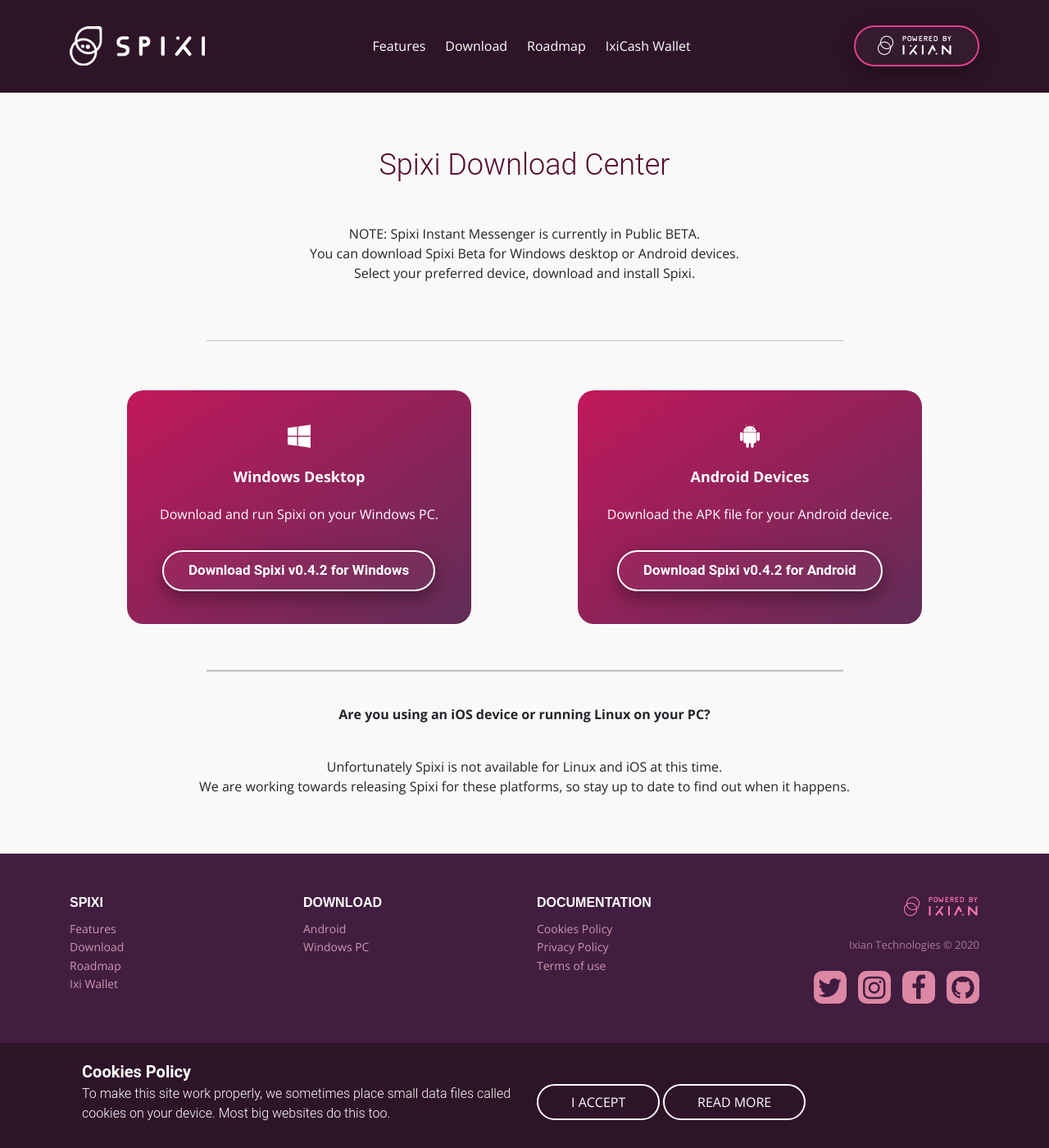
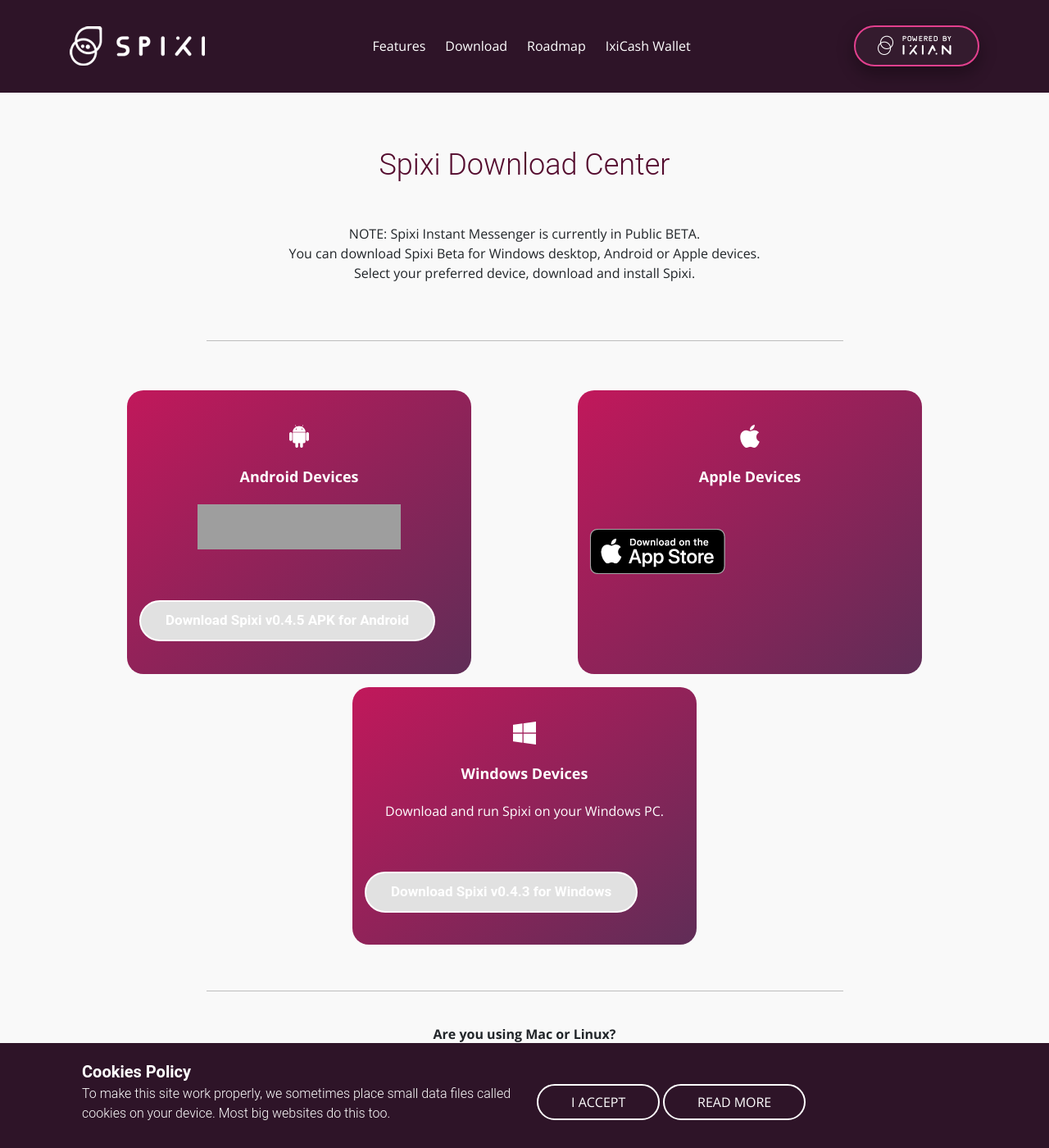
Before and after one commit to ProjectIxian/Spixi-website, a Jekyll site: the page built from download.md, in a window 1280 px wide and 1400 px high. Shown: the whole window at 82% size. Built offline with Jekyll 4.4.1, drawn with Linux system fonts in a browser that asks for light colours; nearby versions of some CDN libraries; grey boxes are pictures that could not be loaded.

Commit message:
- updated links to v0.4.3/v0.4.5

```diff
--- a/_layouts/default.html
+++ b/_layouts/default.html
@@ -91,9 +91,9 @@
                             <div class="col-sm-4 col-md-3 item">
                                 <h3>DOWNLOAD</h3>
                                 <ul class="nav-links">
-                                    <li><a href="https://github.com/ProjectIxian/Spixi/releases/download/v0.4.2/Spixi-v0.4.2-Android.apk">Android</a></li>
-                                    <!--<li><a href="#">iOS</a></li>-->
-                                    <li><a href="https://github.com/ProjectIxian/Spixi/releases/download/v0.4.2/Spixi-v0.4.2-Win.zip">Windows PC</a></li>
+                                    <li><a href="https://play.google.com/store/apps/details?id=io.ixian.spixi">Android</a></li>
+                                    <li><a href="https://apps.apple.com/us/app/spixi-im-wallet/id1506931056">iPhone &amp; iPad</a></li>
+                                    <li><a href="https://github.com/ProjectIxian/Spixi/releases/download/v0.4.5/Spixi-v0.4.3-Win.zip">Windows PC</a></li>
                                     <!--<li><a href="#">Linux</a></li>-->
                                 </ul>
                             </div>
--- a/assets/css/styles.css
+++ b/assets/css/styles.css
@@ -432,3 +432,78 @@
         width: auto;
     }
 }
+
+.downloadsTitle {
+    font-family: Roboto, sans-serif;
+    font-size: 36px;
+    font-weight: 300;
+    padding-top: 120px;
+    color: #540b2e;
+}
+
+.downloadsSubTitle {
+    padding-top: 30px;
+    font-family: 'Open Sans', sans-serif;
+    padding-bottom: 40px;
+}
+
+.downloadBoxSmall {
+    background-image: linear-gradient(to bottom right, #c1185b, #602d57);
+    margin-left: auto;
+    margin-right: auto;
+    max-width: 420px;
+    border-radius: 20px;
+}
+
+.downloadBoxSmall > i {
+    font-size: 32px;
+    padding-top: 40px;
+    display: flex;
+    color: rgb(255,255,255);
+}
+
+.downloadBoxSmall > strong {
+    font-family: 'Open Sans', sans-serif;
+    padding-bottom: 20px;
+    display: flex;
+    align-items: center;
+    justify-content: center;
+    font-size: 18px;
+    padding-top: 20px;
+    color: rgb(255,255,255);
+}
+
+.downloadBoxSmall > p {
+    justify-content: center;
+    align-items: center;
+    display: flex;
+    margin-left: 5%;
+    margin-right: 5%;
+    color: rgb(255,255,255);
+}
+
+.downloadBoxSmall img
+{
+    height: 55px;
+}
+
+.downloadBoxSmall > a > button {
+    padding-top: 10px;
+    margin-top: 32px;
+    margin-left: auto;
+    margin-right: auto;
+    margin-bottom: 40px;
+    display: flex;
+    font-family: Roboto, sans-serif;
+    box-shadow: 0 4px 24px 0 rgba(0, 0, 0, 0.2), 0 12px 20px 0 rgba(0, 0, 0, 0.19);
+    opacity: 1;
+    background-color: rgba(255,255,255,0.03);
+    padding-left: 30px;
+    padding-right: 30px;
+    font-size: 17px;
+    padding-bottom: 10px;
+    font-weight: bold;
+    border-color: rgb(136,52,52);
+    border-radius: 40px;
+    border: 2px solid white;
+}
--- a/download.md
+++ b/download.md
@@ -7,18 +7,42 @@
 <div class="bg-success d-flex align-items-center" style="padding-bottom: 60px;">
 </div>
 <div class="container">
-    <h1 class="text-center" style="font-family: Roboto, sans-serif;font-size: 36px;font-weight: 300;padding-top: 120px;color: #540b2e;">Spixi Download Center</h1>
-    <p class="text-center" style="padding-top: 30px;font-family: 'Open Sans', sans-serif;padding-bottom: 40px;">NOTE: Spixi Instant Messenger is currently in Public BETA.<br>
-        You can download Spixi Beta for Windows desktop or Android devices.<br>
+    <h1 class="text-center downloadsTitle">Spixi Download Center</h1>
+    <p class="text-center downloadsSubTitle">NOTE: Spixi Instant Messenger is currently in Public BETA.<br>
+        You can download Spixi Beta for Windows desktop, Android or Apple devices.<br>
         Select your preferred device, download and install Spixi.<br>
     </p><div class="divider"></div>
     <div class="row" style="padding-bottom: 40px;padding-top: 60px;padding-left:20px;padding-right:20px;">
-        <div class="col-md-3 col-xl-6 col-md-5 mb-3" style="background-image: linear-gradient(to bottom right, #c1185b, #602d57);margin-left: auto;margin-right: auto;max-width: 420px;border-radius: 20px;"><i class="fab fa-windows d-xl-flex justify-content-xl-center justify-content-center" style="font-size: 32px;padding-top: 40px;display: flex;color: rgb(255,255,255);"></i><strong style="font-family: 'Open Sans', sans-serif;padding-bottom: 20px;display: flex;align-items: center;justify-content: center;font-size: 18px;padding-top: 20px;color: rgb(255,255,255);">Windows Desktop</strong>
-            <p class="text-center" style="justify-content: center;align-items: center;display: flex;margin-left: 5%;margin-right: 5%;color: rgb(255,255,255);">Download and run Spixi on your Windows PC.</p><a href="https://github.com/ProjectIxian/Spixi/releases/download/v0.4.2/Spixi-v0.4.2-Win.zip"><button class="btn btn-primary text-left radial-fill" type="button" style="padding-top: 10px;margin-top: 32px;margin-left: auto;margin-right: auto;display: flex;margin-bottom: 40px;font-family: Roboto, sans-serif;box-shadow: 0 4px 24px 0 rgba(0, 0, 0, 0.2), 0 12px 20px 0 rgba(0, 0, 0, 0.19);opacity: 1;background-color: rgba(255,255,255,0.03);padding-left: 30px;padding-right: 30px;font-size: 17px;padding-bottom: 10px;font-weight: bold;border-color: white;border-radius: 40px;border: 2px solid white;">Download Spixi v0.4.2 for Windows</button></a>
+        <div class="col-md-3 col-xl-6 col-md-5 mb-3 downloadBoxSmall">
+            <i class="fab fa-android d-xl-flex justify-content-xl-center justify-content-center"></i>
+            <strong>Android Devices</strong>
+            <p class="text-center">
+                <a href="https://play.google.com/store/apps/details?id=io.ixian.spixi&pcampaignid=pcampaignidMKT-Other-global-all-co-prtnr-py-PartBadge-Mar2515-1">
+                    <img alt="Get it on Google Play" src="https://play.google.com/intl/en_us/badges/static/images/badges/en_badge_web_generic.png"/>
+                </a>
+            </p>
+            <a href="https://github.com/ProjectIxian/Spixi/releases/download/v0.4.5/Spixi-v0.4.5-Android.apk">
+                <button class="btn btn-primary text-left radial-fill" type="button">Download Spixi v0.4.5 APK for Android</button>
+            </a>
         </div>
-        <div class="col-md-3 col-xl-6 col-md-5 mb-3" style="background-color: #961453;background-image: linear-gradient(to bottom right, #c1185b, #602d57);margin-left: auto;margin-right: auto;max-width: 420px;border-radius: 20px;"><i class="fab fa-android d-xl-flex justify-content-xl-center justify-content-center" style="font-size: 32px;padding-top: 40px;display: flex;color: rgb(255,255,255);"></i><strong style="font-family: 'Open Sans', sans-serif;padding-bottom: 20px;display: flex;align-items: center;justify-content: center;font-size: 18px;padding-top: 20px;color: rgb(255,255,255);">Android Devices</strong>
-            <p class="text-center" style="justify-content: center;align-items: center;display: flex;margin-left: 5%;margin-right: 5%;color: rgb(255,255,255);">Download the APK file for your Android device.</p><a href="https://github.com/ProjectIxian/Spixi/releases/download/v0.4.2/Spixi-v0.4.2-Android.apk"><button class="btn btn-primary text-left radial-fill" type="button" style="padding-top: 10px;margin-top: 32px;margin-left: auto;margin-right: auto;margin-bottom: 40px;display: flex;font-family: Roboto, sans-serif;box-shadow: 0 4px 24px 0 rgba(0, 0, 0, 0.2), 0 12px 20px 0 rgba(0, 0, 0, 0.19);opacity: 1;background-color: rgba(255,255,255,0.03);padding-left: 30px;padding-right: 30px;font-size: 17px;padding-bottom: 10px;font-weight: bold;border-color: rgb(136,52,52);border-radius: 40px;border: 2px solid white;">Download Spixi v0.4.2 for Android</button></a>
+        <div class="col-md-3 col-xl-6 col-md-5 mb-3 downloadBoxSmall">
+            <i class="fab fa-apple d-xl-flex justify-content-xl-center justify-content-center"></i>
+            <strong>Apple Devices</strong>
+            <p class="text-center"></p>
+            <a href="https://apps.apple.com/us/app/spixi-im-wallet/id1506931056">
+                <img alt="Download on the App Store" src="assets/img/AppStoreBadge.png"/>
+            </a>
         </div>
-    </div><div class="divider"></div><div class="divider"></div></div>
-<p class="text-center" style="padding-top: 40px;padding-bottom: 20;font-weight: bold;">Are you using an iOS device or running Linux on your PC?</p>
-<p class="text-center" style="padding-top: 10px;padding-bottom: 40px;">Unfortunately Spixi is not available for Linux and iOS at this time. <br>We are working towards releasing Spixi for these platforms, so stay up to date to find out when it happens.</p>
+        <div class="col-md-3 col-xl-6 col-md-5 mb-3 downloadBoxSmall" style="background-image: linear-gradient(to bottom right, #c1185b, #602d57);margin-left: auto;margin-right: auto;max-width: 420px;border-radius: 20px;">
+            <i class="fab fa-windows d-xl-flex justify-content-xl-center justify-content-center"></i>
+            <strong>Windows Devices</strong>
+            <p class="text-center">Download and run Spixi on your Windows PC.</p>
+            <a href="https://github.com/ProjectIxian/Spixi/releases/download/v0.4.5/Spixi-v0.4.3-Win.zip">
+                <button class="btn btn-primary text-left radial-fill" type="button">Download Spixi v0.4.3 for Windows</button>
+            </a>
+        </div>
+    </div>
+    <div class="divider"></div>
+</div>
+<p class="text-center" style="padding-top: 40px;padding-bottom: 20;font-weight: bold;">Are you using Mac or Linux?</p>
+<p class="text-center" style="padding-top: 10px;padding-bottom: 40px;">Unfortunately Spixi is not available for Mac and Linux at this time. <br>We are working towards releasing Spixi for these platforms, so stay up to date to find out when it happens.</p>
```
Also changed, not shown: assets/img/AppStoreBadge.png (added).
